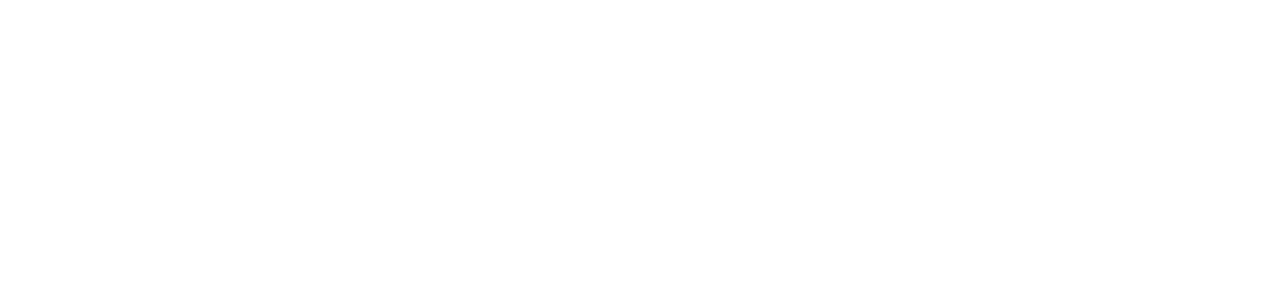
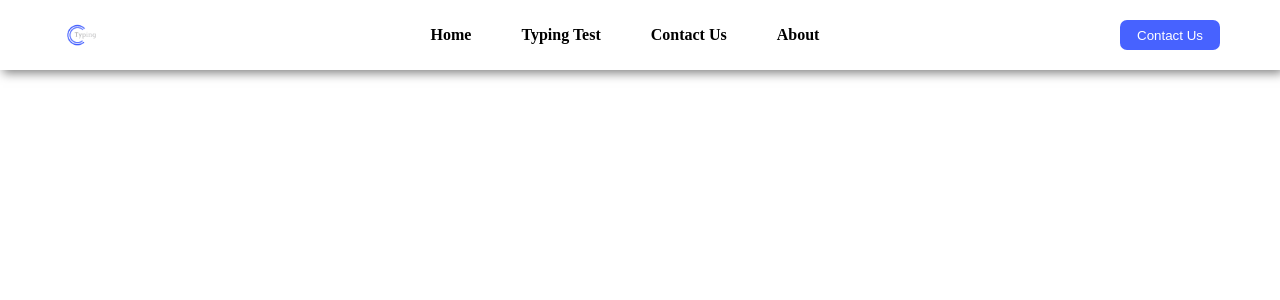
Before and after one commit to ibrahim2375/typing-test, a React (Create React App) app: page / in a window 1280 px wide. Shown: the top 300 px of the page. Built offline with nearby package versions, Linux system fonts and the light colour scheme.

Commit message:
created css file and finished nav for big screen

```diff
--- a/package.json
+++ b/package.json
@@ -8,6 +8,7 @@
     "@testing-library/user-event": "^13.5.0",
     "react": "^17.0.2",
     "react-dom": "^17.0.2",
+    "react-router-dom": "^6.2.1",
     "react-scripts": "5.0.0",
     "web-vitals": "^2.1.4"
   },
--- a/src/App.css
+++ b/src/App.css
@@ -0,0 +1,64 @@
+@import url("./css/Variable.css");
+/* genral style */
+* {
+  box-sizing: border-box;
+  margin: 0;
+  padding: 0;
+  list-style: none;
+  border: none;
+  outline: none;
+}
+/* Header style */
+.App header {
+  padding: 0 var(--padding);
+  display: flex;
+  justify-content: space-between;
+  align-items: center;
+  box-shadow: 3px 3px 10px rgba(0, 0, 0, 0.5);
+}
+.App header .logo {
+  height: var(--genralRange);
+  display: flex;
+  justify-content: center;
+  align-items: center;
+}
+.App header .logo > img {
+  width: var(--logoWidth);
+  height: var(--logoHeight);
+}
+/* links style */
+.App .links ul {
+  display: flex;
+  justify-content: center;
+  align-items: center;
+  gap: var(--gap);
+}
+.App .links ul li {
+  text-align: center;
+  cursor: pointer;
+  font-weight: bold;
+}
+.App .links ul li:hover {
+  color: var(--seconColor);
+}
+.App .contactUs {
+  display: flex;
+  justify-content: center;
+  align-items: center;
+}
+.App .contactUs .btn-contact {
+  background-color: var(--seconColor);
+  color: var(--mainColor);
+  width: var(--btnWidth);
+  height: var(--btnHeight);
+  border-radius: var(--borderRadius);
+  -webkit-border-radius: var(--borderRadius);
+  -moz-border-radius: var(--borderRadius);
+  -ms-border-radius: var(--borderRadius);
+  -o-border-radius: var(--borderRadius);
+}
+.App .contactUs .btn-contact:hover {
+  background-color: var(--mainColor);
+  color: var(--seconColor);
+  cursor: pointer;
+}
--- a/src/App.js
+++ b/src/App.js
@@ -1,8 +1,31 @@
+import React from 'react';
+import {
+  BrowserRouter as Router,
+  Routes,
+  Route,
+  Link
+} from "react-router-dom";
 import './App.css';
-
+import logo from './img/logo.png';
 function App() {
   return (
     <div className="App">
+      <header>
+        <div className="logo">
+          <img src={logo} alt="Logo" name="logo" />
+        </div>
+        <div className="links">
+          <ul>
+            <li>Home</li>
+            <li>Typing Test</li>
+            <li>Contact Us</li>
+            <li>About</li>
+          </ul>
+        </div>
+        <div className="contactUs">
+          <button className="btn-contact">Contact Us</button>
+        </div>
+      </header>
     </div >
   );
 }
--- /dev/null
+++ b/src/css/Variable.css
@@ -0,0 +1,15 @@
+:root {
+  --mainColor: white;
+  --seconColor: #4762ff;
+  --thirdColor: #f4f6fa;
+  --titleColor: black;
+  --textColor: #333333;
+  --genralRange: 100%;
+  --borderRadius:7px;
+  --padding: 60px;
+  --gap: 50px;
+  --logoWidth: 70px;
+  --logoHeight: 70px;
+  --btnWidth:100px;
+  --btnHeight:30px;
+}
```
Also changed, not shown: 2 other files (tests, documents, lock files or other folders).
